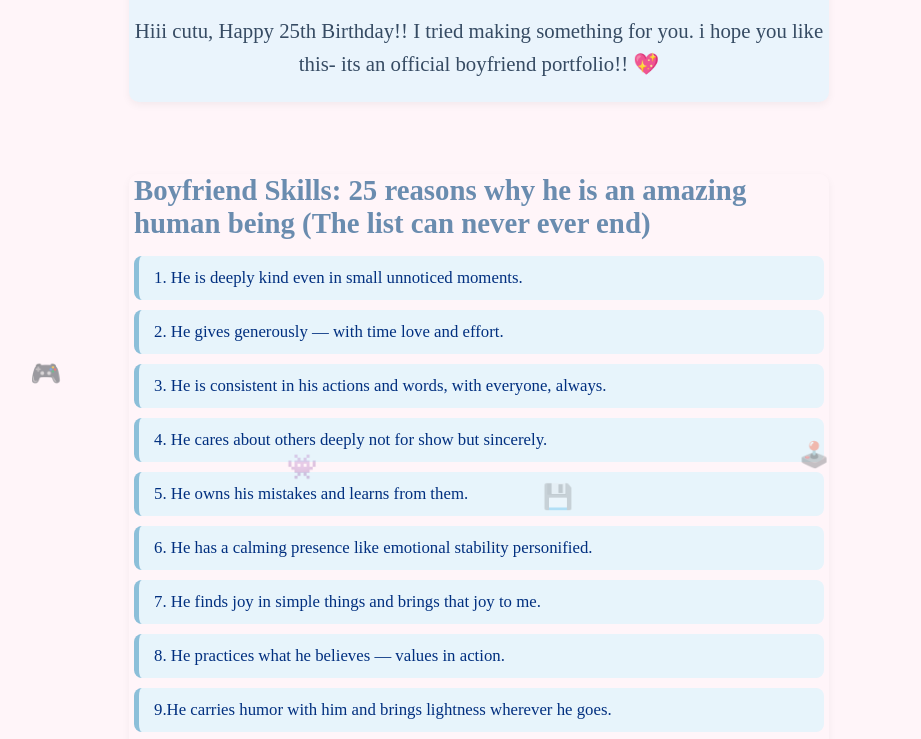
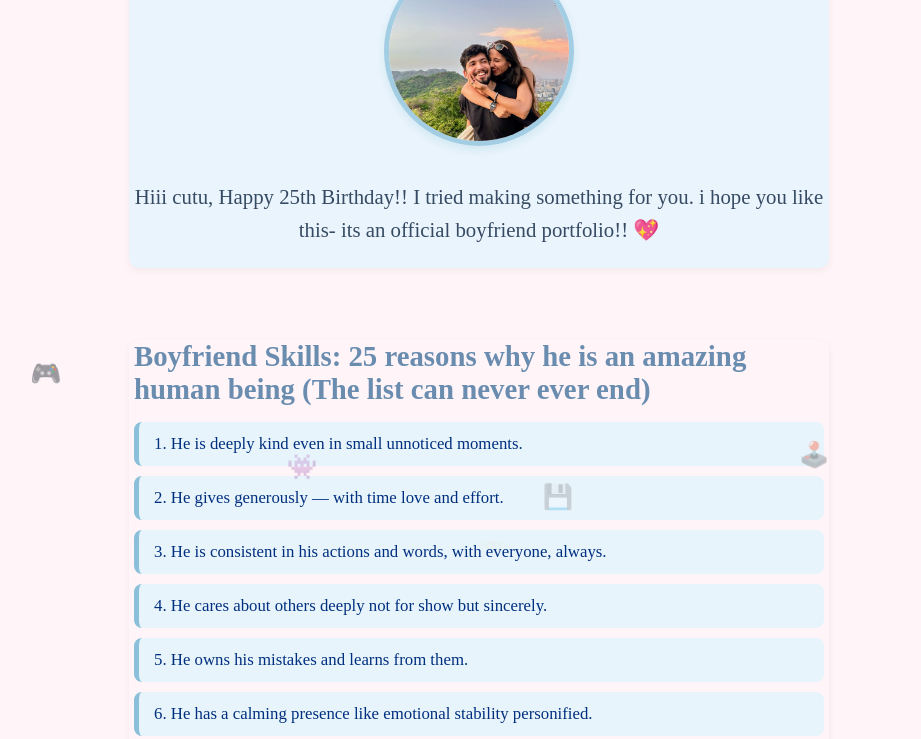
Before and after one commit to mayakalyankar18/aniket14, a plain HTML site: page index.html in a window 1280 px wide. Shown: the part 251-990 px from the top of the page, without its empty margins (161-1082 px from the left). Drawn offline with Linux system fonts and the light colour scheme.

Commit message:
2nd commit

```diff
--- a/index.html
+++ b/index.html
@@ -14,7 +14,8 @@
     </header>
 
     <section class="profile">
-      <img src="c:\Users\ss\AppData\Local\Packages\5319275A.WhatsAppDesktop_cv1g1gvanyjgm\TempState\5F7F02B7E4ADE23430F345F954C938C1\WhatsApp Image 2025-08-06 at 16.39.08_dc43d71e.jpg" alt="Photo of us" class="profile-pic" />
+  <img src="image.jpg" alt="Photo of us" class="profile-pic" />
+
       <p>Hiii cutu, Happy 25th Birthday!! I tried making something for you. i hope you like this- its an official boyfriend portfolio!! 💖</p>
     </section>
 <body>
```
Also changed, not shown: image.jpg (added).
